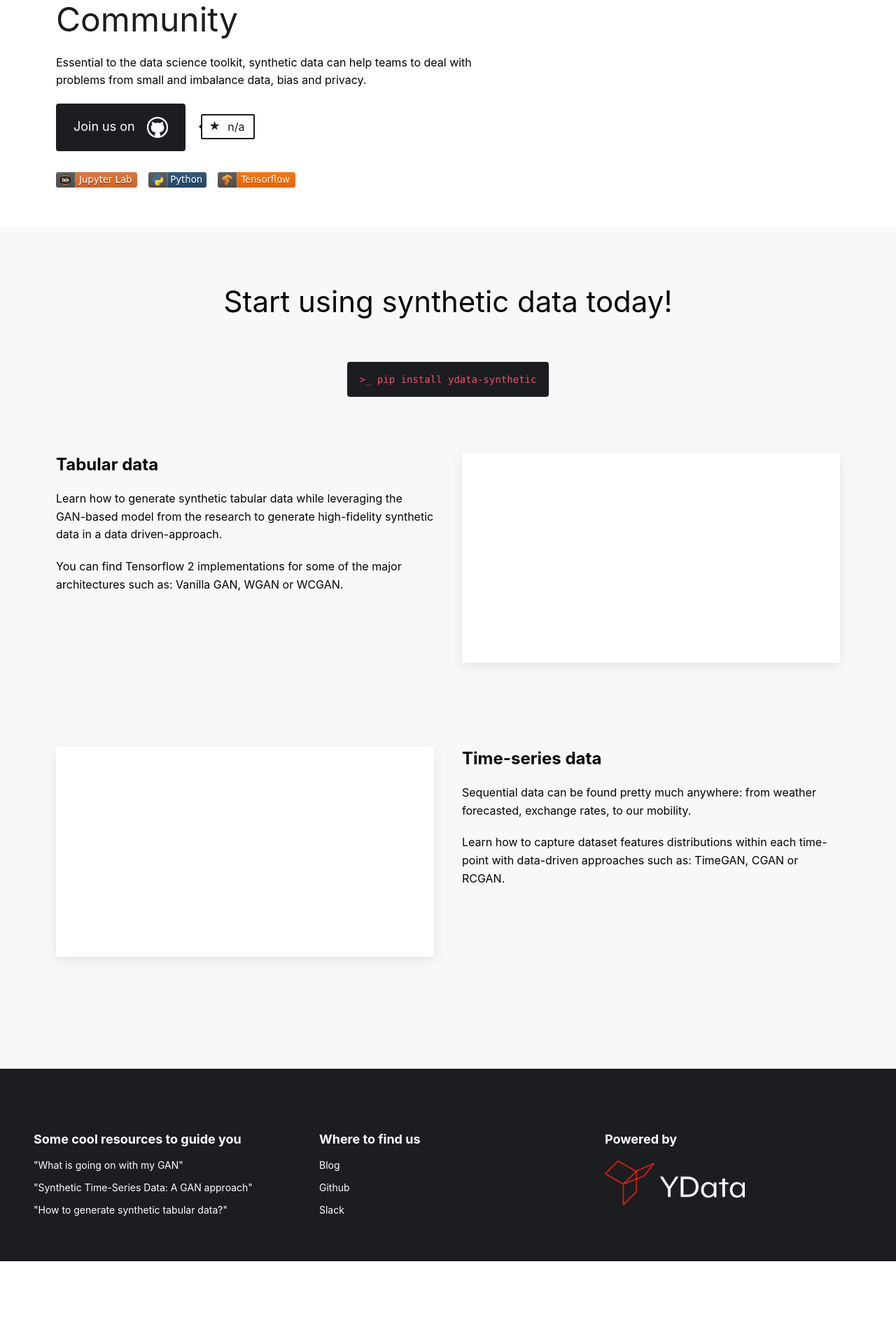
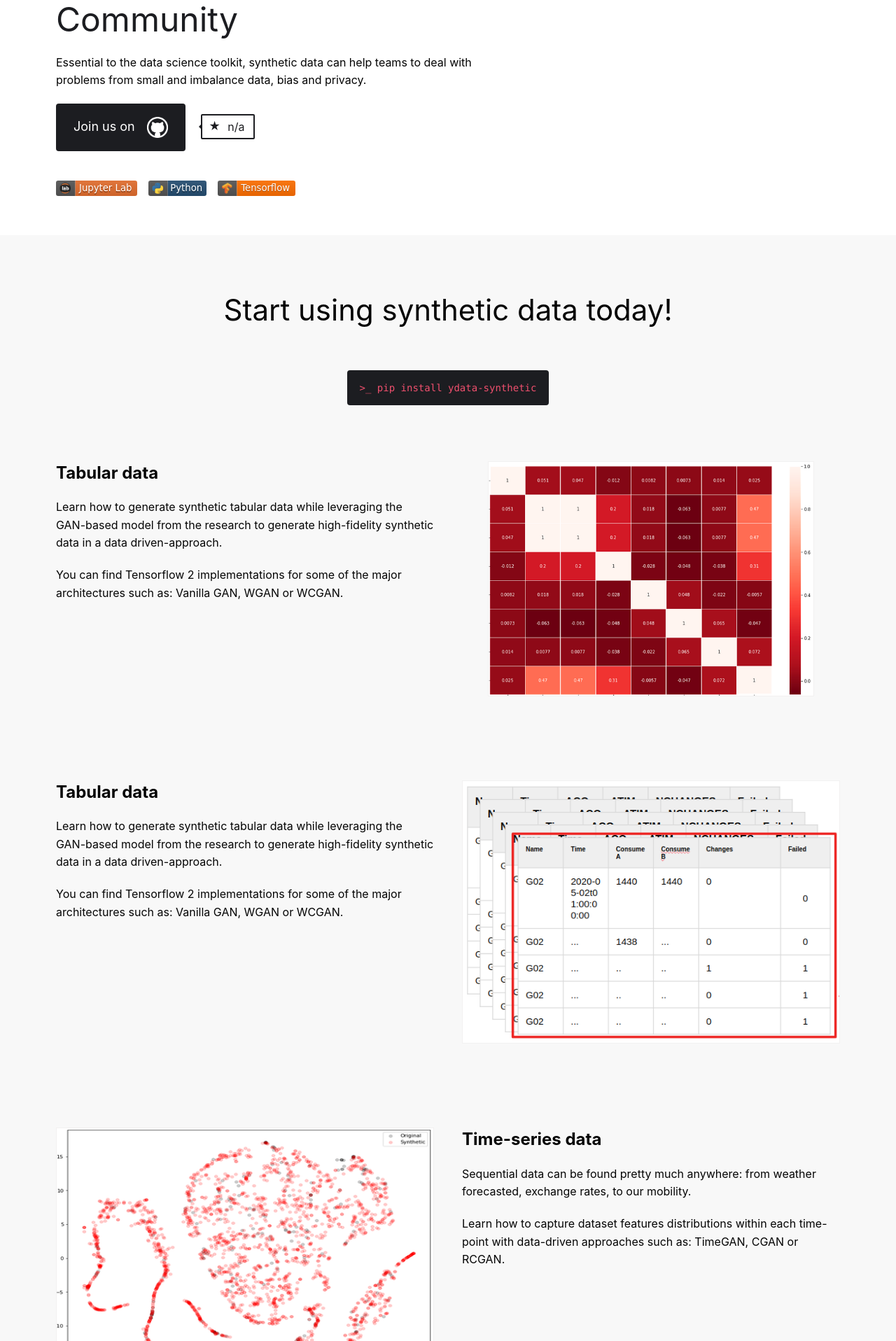
Before and after one commit to Data-Centric-AI-Community/syntheticdata.community, a Jekyll site: the page built from index.md, in a window 1280 px wide. Shown: the part 386-2302 px from the top of the page at 70% size. Built offline with Jekyll 4.4.1, drawn with Linux system fonts in a browser that asks for light colours; comment, search, counter and statistics services are not loaded; before the commit the page ends 2188 px from its top, so only the background shows below that.

Commit message:
feat(images): added graphs

```diff
--- a/_layouts/home.html
+++ b/_layouts/home.html
@@ -45,7 +45,25 @@
 							<p>You can find Tensorflow 2 implementations for some of the major architectures such as: Vanilla GAN, WGAN or WCGAN.</p>
 						</article>
 						<div class="content-block">
-							<div class="uk-card uk-card-default uk-card-body uk-height-medium uk-flex uk-flex-middle uk-flex-center"></div>
+							<div class="uk-flex uk-flex-middle uk-flex-center">
+								<img src="./assets/graphs/tabular-1.png" alt="Tabular">
+							</div>
+						</div>
+					</div>
+				</div>
+			</section>
+			<section class="container">
+				<div class="uk-container uk-margin-medium">
+					<div class="uk-child-width-expand@s uk-grid" uk-grid>
+						<article class="content-block">
+							<h3 class="sub-heading">Tabular data</h3>
+							<p>Learn how to generate synthetic tabular data while leveraging the GAN-based model from the research to generate high-fidelity synthetic data in a data driven-approach.</p>
+							<p>You can find Tensorflow 2 implementations for some of the major architectures such as: Vanilla GAN, WGAN or WCGAN.</p>
+						</article>
+						<div class="content-block">
+							<div class="uk-flex uk-flex-middle uk-flex-center">
+								<img src="./assets/graphs/tabular-2.png" alt="Tabular">
+							</div>
 						</div>
 					</div>
 				</div>
@@ -59,7 +77,9 @@
 							<p>Learn how to capture dataset features distributions within each time-point with data-driven approaches such as:  TimeGAN, CGAN or RCGAN.</p></p>
 						</article>
 						<div class="content-block uk-flex-first@s">
-							<div class="uk-card uk-card-default uk-card-body uk-height-medium uk-flex uk-flex-middle uk-flex-center"></div>
+							<div class="uk-flex uk-flex-middle uk-flex-center">
+								<img src="./assets/graphs/timeseries.png" alt="Timeseries">
+							</div>
 						</div>
 					</div>
 				</div>
--- a/sass/_base.scss
+++ b/sass/_base.scss
@@ -214,6 +214,7 @@ p {
         margin-top: ($baseSpacing * 5px);
 
         .badge {
+            margin-top: ($baseSpacing * 2px);
             margin-right: ($baseSpacing * 2px);
             height: 22px;
         }
@@ -221,6 +222,10 @@ p {
 
     .content-block {
         margin: 40px 0;
+
+        img {
+            border: 1px solid #f2f1f1;
+        }
     }
 
     .code-block {
```
Also changed, not shown: assets/graphs/tabular-1.png (added), assets/graphs/tabular-2.png (added), assets/graphs/timeseries.png (added), assets/graphs/timeseries1.png (added), css/main.css. Lines whose indentation alone changed are shown as unchanged.
